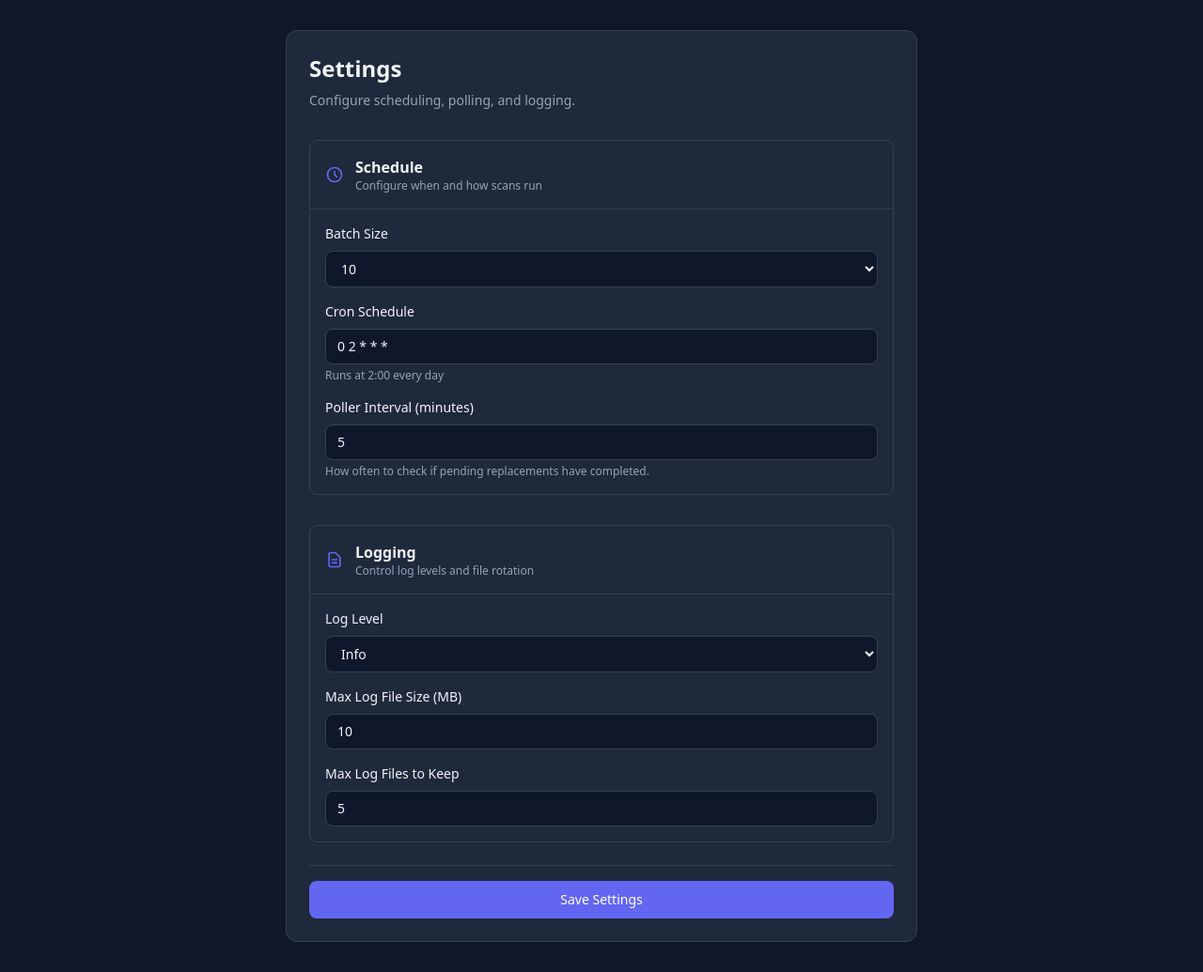
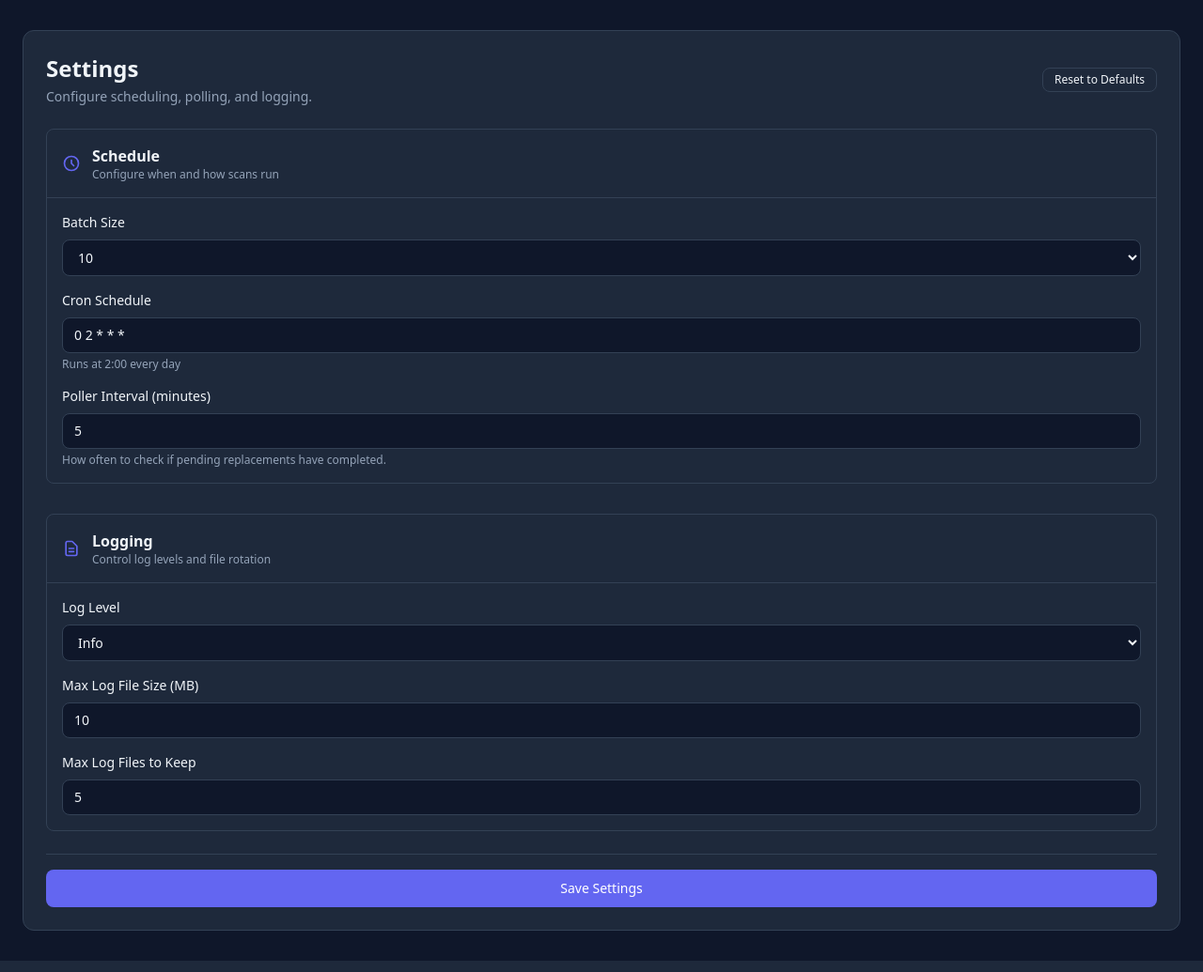
Before and after one commit to PLEXEUM/resizarr, a FastAPI app: page /settings in a window 1280 px wide. Shown: the part 63-1098 px from the top of the page at 94% size. Run offline with FastAPI, Linux system fonts and the light colour scheme; data that the repository does not hold is empty; parts of the project's set-up code (start-up, migrations or seed data) failed here and were passed over; some libraries are stand-ins or nearby versions.

Commit message:
style: add reset button to settings header to match rules page layout and spacing

```diff
--- a/app/web/templates/settings.html
+++ b/app/web/templates/settings.html
@@ -25,12 +25,19 @@ input:focus, select:focus, textarea:focus {
 }
 </style>
 
-<div class="max-w-2xl mx-auto">
-    <div class="card rounded-xl p-6">
-        <h1 class="text-2xl font-bold mb-2">Settings</h1>
-        <p class="text-sm mb-8" style="color: var(--text-secondary)">
-            Configure scheduling, polling, and logging.
-        </p>
+<div class="card rounded-xl p-6">
+    <div class="flex items-center justify-between mb-6">
+        <div>
+            <h1 class="text-2xl font-bold mb-1">Settings</h1>
+            <p class="text-sm" style="color: var(--text-secondary)">
+                Configure scheduling, polling, and logging.
+            </p>
+        </div>
+        <button onclick="resetSettings()" class="text-xs px-3 py-1 rounded-lg border hover:bg-gray-50 transition"
+                style="border-color: var(--border-color);">
+            Reset to Defaults
+        </button>
+    </div>
 
         <div class="space-y-8">
 
@@ -232,5 +239,18 @@ input:focus, select:focus, textarea:focus {
             document.getElementById('save-spinner').classList.add('hidden');
         }
     }
+
+     function resetSettings() {
+        if (confirm('Reset all settings to default values?')) {
+            document.getElementById('batch-size').value = '10';
+            document.getElementById('cron-schedule').value = '0 2 * * *';
+            document.getElementById('poller-interval').value = '5';
+            document.getElementById('log-level').value = 'INFO';
+            document.getElementById('log-max-size').value = '10';
+            document.getElementById('log-max-files').value = '5';
+            updateCronPreview();
+            showToast('Settings reset to defaults', 'success');
+        }
+    }
 </script>
 {% endblock %}
```
